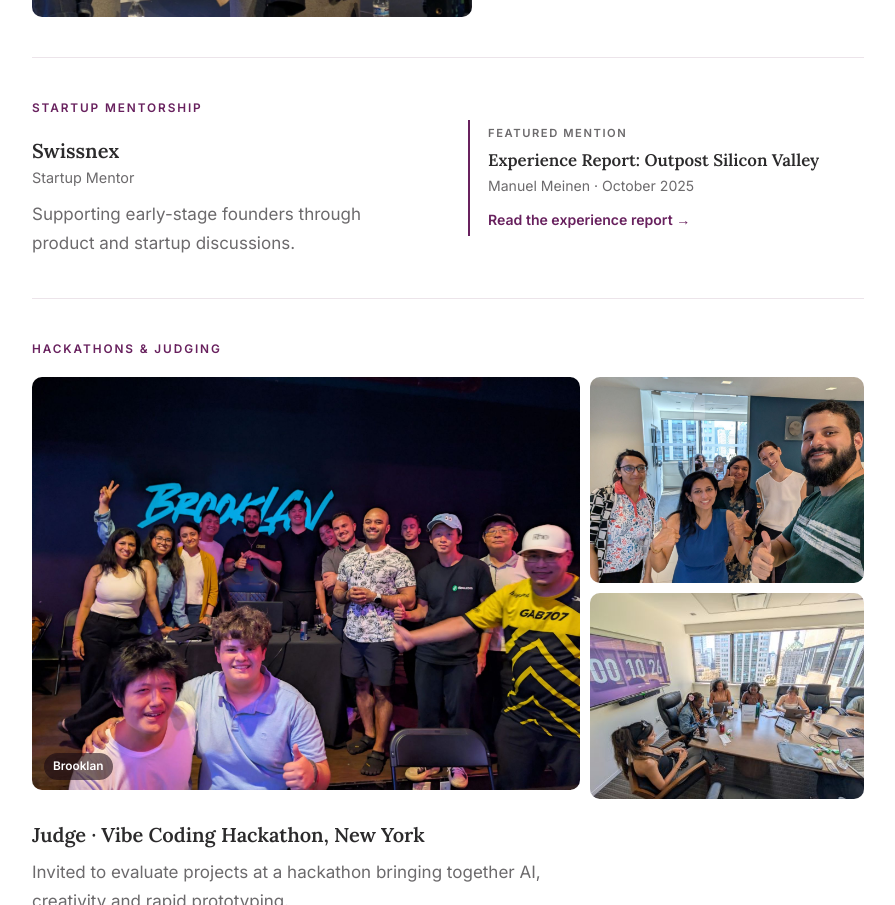
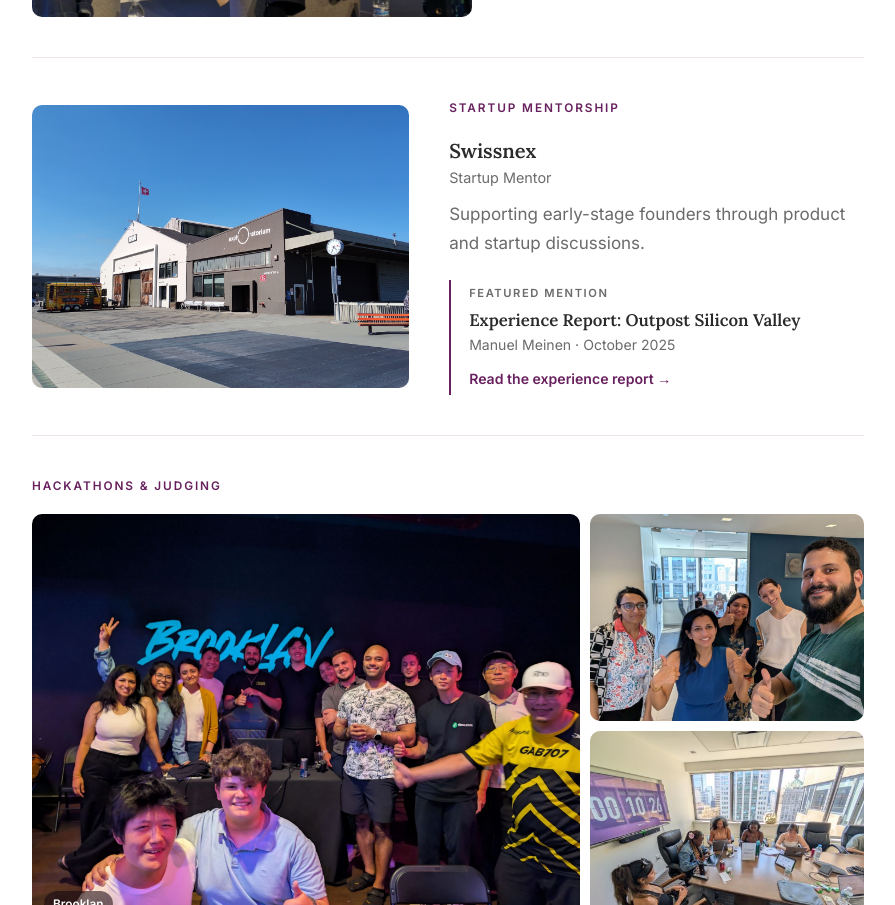
Before and after one commit to divu112311/divu112311.github.io, a plain HTML site: page index.html in a window 1280 px wide. Shown: the part 3540-4445 px from the top of the page, without its empty margins (192-1087 px from the left). Drawn offline with Linux system fonts and the light colour scheme.

Commit message:
Mentorship: add swissnex photo
Co-Authored-By: Claude Opus 5.5 <noreply@anthropic.com>

```diff
--- a/index.html
+++ b/index.html
@@ -234,7 +234,7 @@
   .tc-mentor{display:grid;grid-template-columns:minmax(0,1fr) minmax(0,1fr);gap:40px;align-items:center}
   .tc-mentor.has-photo{grid-template-columns:minmax(0,1fr) minmax(0,1.1fr)}
   .tc-mentor .tc-photo{aspect-ratio:1.333}
-  .tc-ref{display:block;padding:4px 0 4px 18px;border-left:2px solid var(--plum);text-decoration:none;max-width:360px}
+  .tc-ref{display:block;margin-top:22px;padding:4px 0 4px 18px;border-left:2px solid var(--plum);text-decoration:none;max-width:360px}
   .tc-ref span{display:block}
   .tc-ref-tag{font-size:.7rem;letter-spacing:.14em;text-transform:uppercase;font-weight:600;color:var(--ink-soft)}
   .tc-ref-title{font-family:Lora,Georgia,serif;font-weight:600;font-size:1.05rem;color:var(--ink);margin-top:6px;line-height:1.35}
@@ -418,20 +418,21 @@
       </div>
     </div>
 
-    <!-- Startup Mentorship: text + featured article reference (no swissnex photo available) -->
-    <div class="tc-feature tc-mentor">
+    <!-- Startup Mentorship: photo + text + featured article reference -->
+    <div class="tc-feature tc-mentor has-photo">
+      <a class="shot tc-photo" href="photos/swissnex-pier17.jpg"><img src="photos/swissnex-pier17.jpg" alt="Swissnex building at Pier 17 in San Francisco, with the Swiss flag" loading="lazy"></a>
       <div class="tc-text">
         <h3 class="tc-label">Startup Mentorship</h3>
         <p class="tc-event">Swissnex</p>
         <p class="tc-role">Startup Mentor</p>
         <p class="tc-desc">Supporting early-stage founders through product and startup discussions.</p>
+        <a class="tc-ref" href="https://www.linkedin.com/pulse/experience-report-outpost-silicon-valley-manuel-meinen-3auee/" target="_blank" rel="noopener">
+          <span class="tc-ref-tag">Featured mention</span>
+          <span class="tc-ref-title">Experience Report: Outpost Silicon Valley</span>
+          <span class="tc-ref-by">Manuel Meinen · October 2025</span>
+          <span class="tc-ref-link">Read the experience report →</span>
+        </a>
       </div>
-      <a class="tc-ref" href="https://www.linkedin.com/pulse/experience-report-outpost-silicon-valley-manuel-meinen-3auee/" target="_blank" rel="noopener">
-        <span class="tc-ref-tag">Featured mention</span>
-        <span class="tc-ref-title">Experience Report: Outpost Silicon Valley</span>
-        <span class="tc-ref-by">Manuel Meinen · October 2025</span>
-        <span class="tc-ref-link">Read the experience report →</span>
-      </a>
     </div>
 
     <!-- Hackathons & Judging: asymmetric collage + text -->
```
Also changed, not shown: photos/swissnex-pier17.jpg (added).
